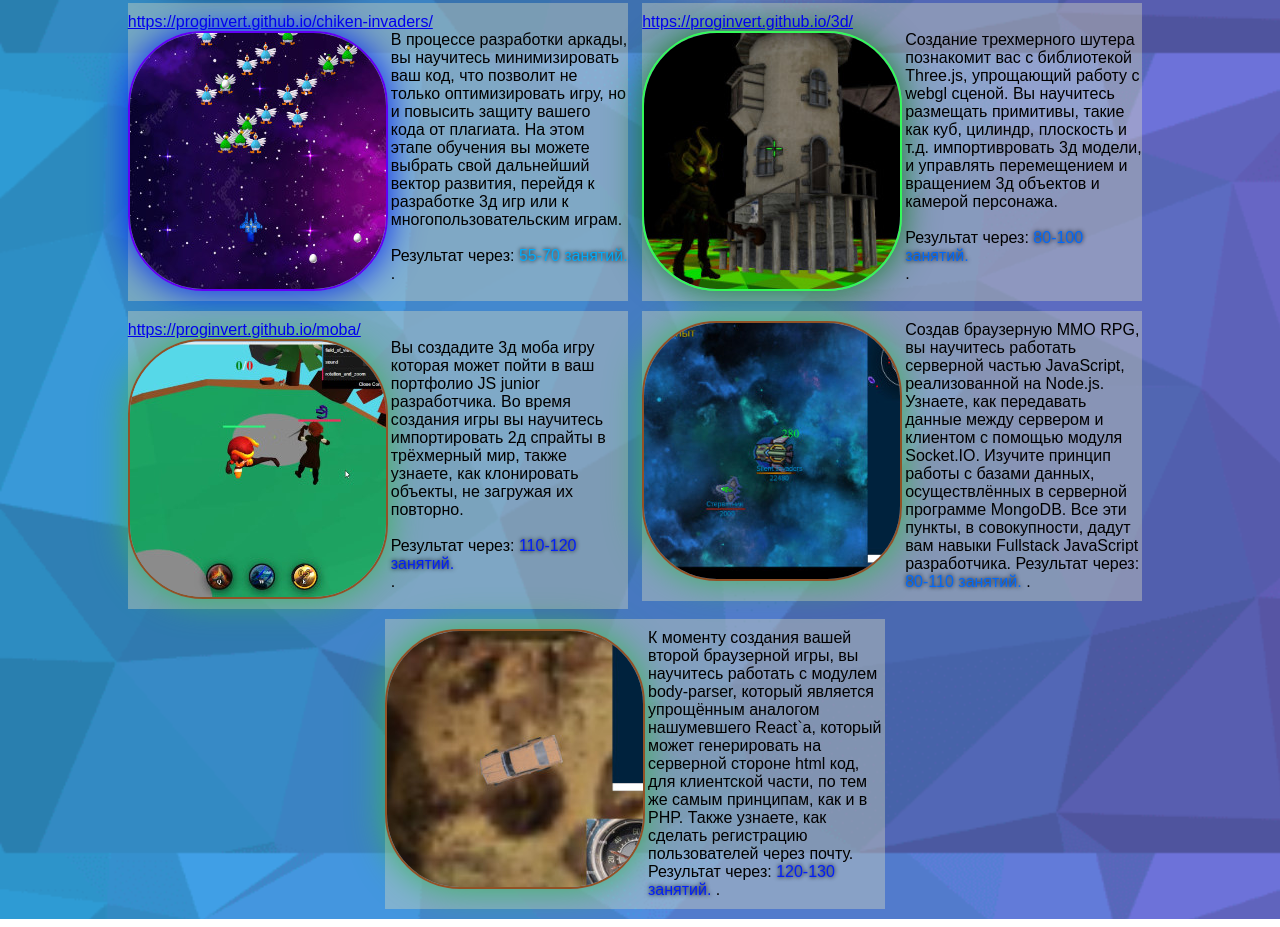
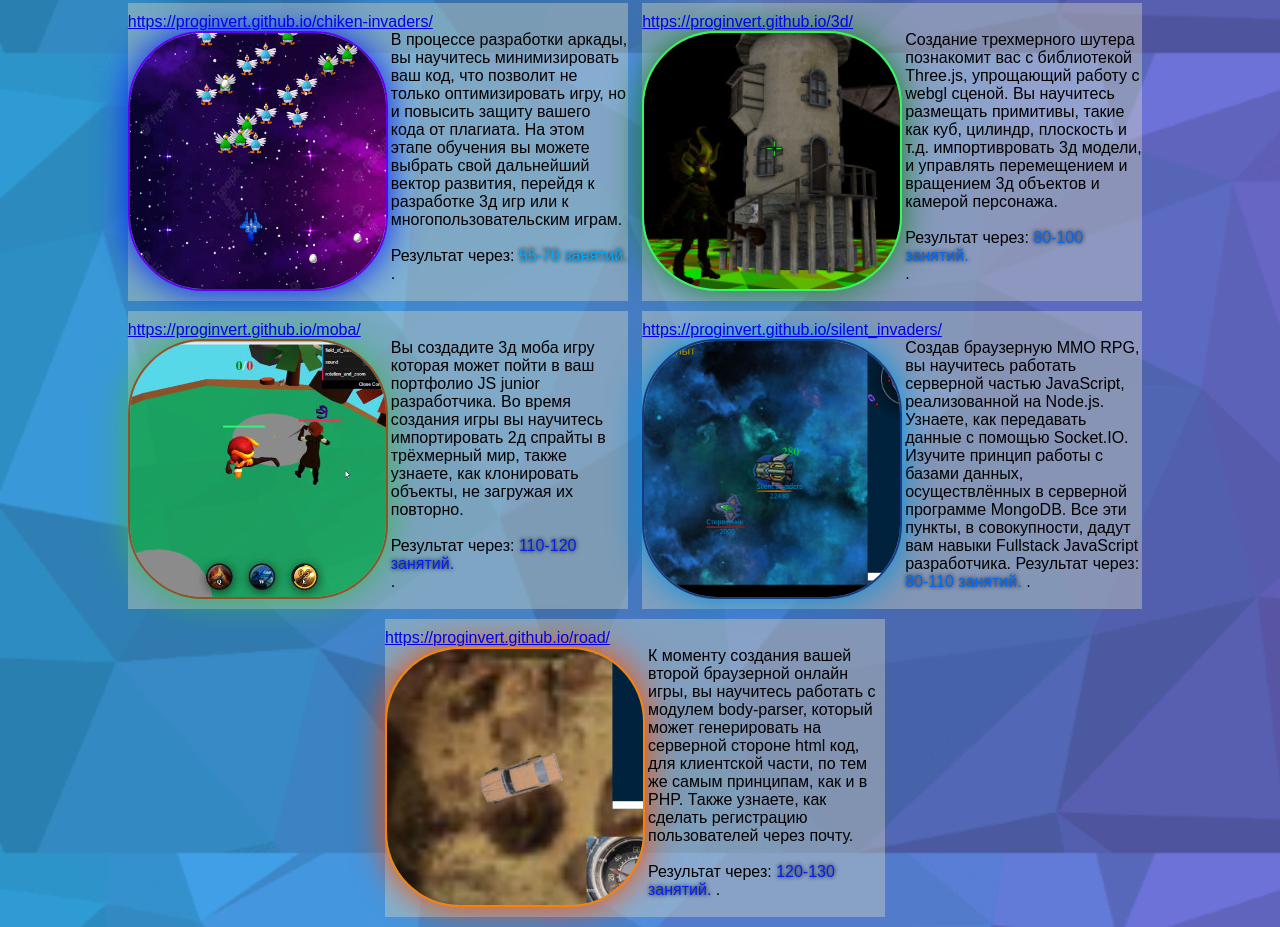
Before and after one commit to proginvert/price, a plain HTML site: page index.html in a window 1280 px wide. Shown: the part 747-1674 px from the top of the page. Drawn offline with Linux system fonts and the light colour scheme; files whose address does not match are found by name.

Commit message:
Update index.html

```diff
--- a/index.html
+++ b/index.html
@@ -85,24 +85,25 @@
   .</p>
   </div>
   <div class="photo">
-
-   <p><img src="img/silent-invaders.jpg" alt="" align="left" style="border: 2px solid #915226; box-shadow: 0 0 35px #3db35e;">
+<a href="http://85.113.51.95:2256/"" target="_blank">https://proginvert.github.io/silent_invaders/</a>
+   <p><img src="img/silent-invaders.jpg" alt="" align="left" style="border: 2px solid #143b87; box-shadow: 0 0 35px #0090d9;">
   Создав браузерную MMO RPG, вы научитесь работать серверной
   частью JavaScript, реализованной на Node.js. Узнаете, как передавать данные
-  между сервером и клиентом с помощью модуля Socket.IO. Изучите принцип работы
+  с помощью Socket.IO. Изучите принцип работы
   с базами данных, осуществлённых в серверной программе MongoDB. Все эти пункты,
   в совокупности, дадут вам навыки Fullstack JavaScript разработчика.
   Результат через: <span style="color: #0269fa;text-shadow: 0px 0px 4px black;">80-110 занятий.</span>
   .</p>
   </div>
   <div class="photo">
-   <p><img src="img/road.jpg" alt="" align="left" style="border: 2px solid #915226; box-shadow: 0 0 35px #3db35e;">
-  К моменту создания вашей второй браузерной игры, вы научитесь работать с
-  модулем body-parser, который является упрощённым аналогом нашумевшего React`а,
+  <a href="http://85.113.51.95:2000/" target="_blank">https://proginvert.github.io/road/</a>
+   <p><img src="img/road.jpg" alt="" align="left" style="border: 2px solid #fa8202; box-shadow: 0 0 35px #fa4c02;">
+  К моменту создания вашей второй браузерной онлайн игры, вы научитесь работать с
+  модулем body-parser,
   который может генерировать на серверной стороне html код, для клиентской части,
   по тем же самым принципам, как и в PHP. Также узнаете, как сделать регистрацию
   пользователей через почту.
-  Результат через: <span style="color: #021ffa;text-shadow: 0px 0px 4px black;">120-130 занятий.</span>
+ <br><br>Результат через: <span style="color: #021ffa;text-shadow: 0px 0px 4px black;">120-130 занятий.</span>
 
   .</p>
   </div>
```
